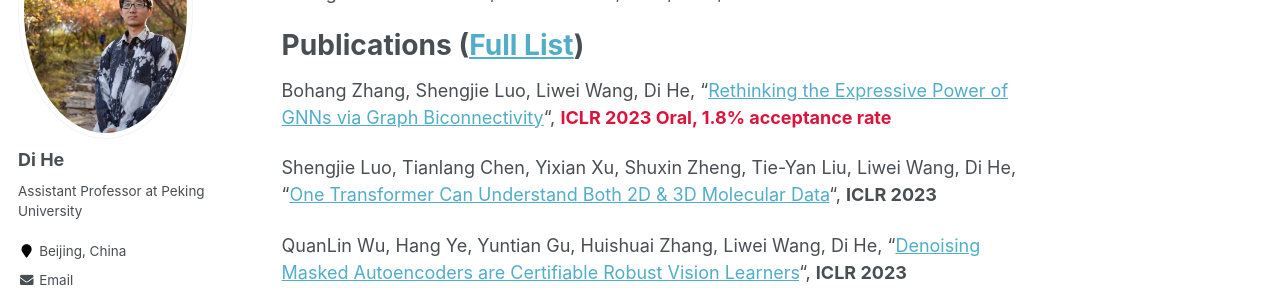
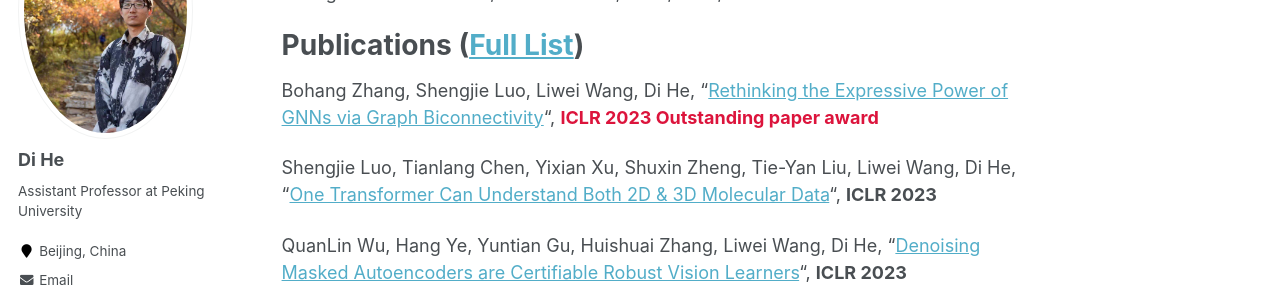
Before and after one commit to DiHe-PKU/DiHe-PKU.github.io, a Jekyll site: the page built from _pages/about.md, in a window 1280 px wide and 900 px high, scrolled down 322 px. Shown: the part 153-453 px from the top of the window. Built offline with Jekyll 4.4.1, drawn with Linux system fonts in a browser that asks for light colours; formulas are drawn with MathJax 3.

Commit message:
Update about.md

```diff
--- a/_pages/about.md
+++ b/_pages/about.md
@@ -16,7 +16,7 @@ Di’s main research (current and past) include representation learning (large-s
 Publications ([Full List](https://scholar.google.com/citations?hl=zh-CN&user=orVoz4IAAAAJ&view_op=list_works&sortby=pubdate))
 =====
 
-Bohang Zhang, Shengjie Luo, Liwei Wang, Di He, “[Rethinking the Expressive Power of GNNs via Graph Biconnectivity](https://openreview.net/forum?id=r9hNv76KoT3)“, **<font color="#DC143C"> ICLR 2023 Oral, 1.8% acceptance rate</font>**
+Bohang Zhang, Shengjie Luo, Liwei Wang, Di He, “[Rethinking the Expressive Power of GNNs via Graph Biconnectivity](https://openreview.net/forum?id=r9hNv76KoT3)“, **<font color="#DC143C"> ICLR 2023 Outstanding paper award</font>**
 
 Shengjie Luo, Tianlang Chen, Yixian Xu, Shuxin Zheng, Tie-Yan Liu, Liwei Wang, Di He, “[One Transformer Can Understand Both 2D & 3D Molecular Data](https://openreview.net/forum?id=vZTp1oPV3PC)“, **ICLR 2023**
 
```
